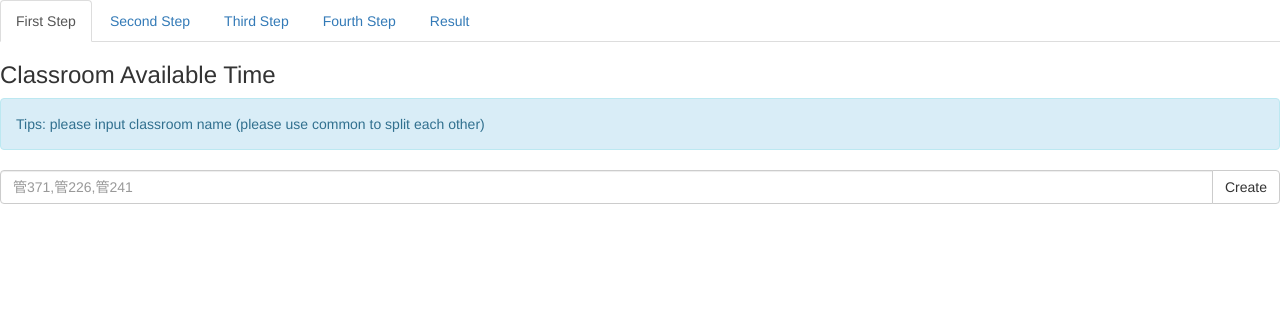
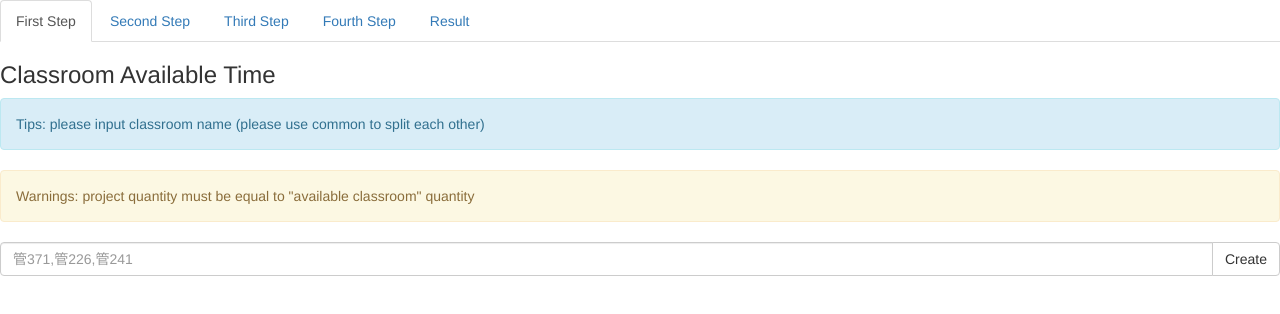
Before and after one commit to GJim/projectScheduling, a website: page views/index.html in a window 1280 px wide. Drawn offline with nearby package versions, Linux system fonts and the light colour scheme.

Commit message:
update index alert messages

```diff
--- a/views/index.html
+++ b/views/index.html
@@ -17,6 +17,7 @@
     <div id="classroom" class="tab-pane fade in active">
   		<h3>Classroom Available Time</h3>
   		<div class="alert alert-info" role="alert">Tips: please input classroom name (please use common to split each other)</div>
+  		<div class="alert alert-warning" role="alert">Warnings: project quantity must be equal to "available classroom" quantity</div>
   		<div class="input-group">
 			  <input type="text" class="form-control" placeholder="管371,管226,管241" id="cInput">
 			  <div class="input-group-btn">
```
